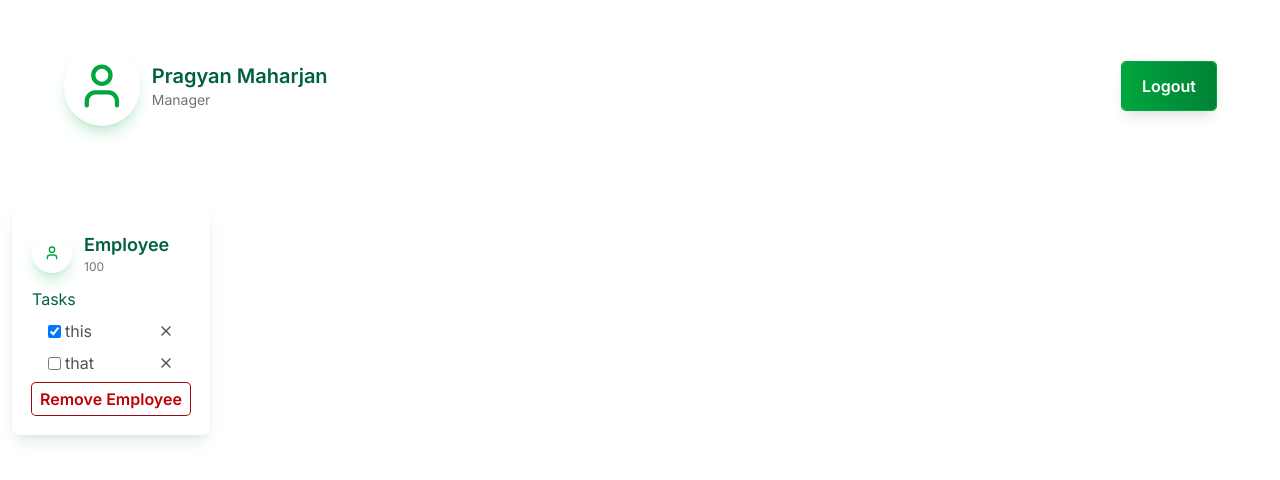
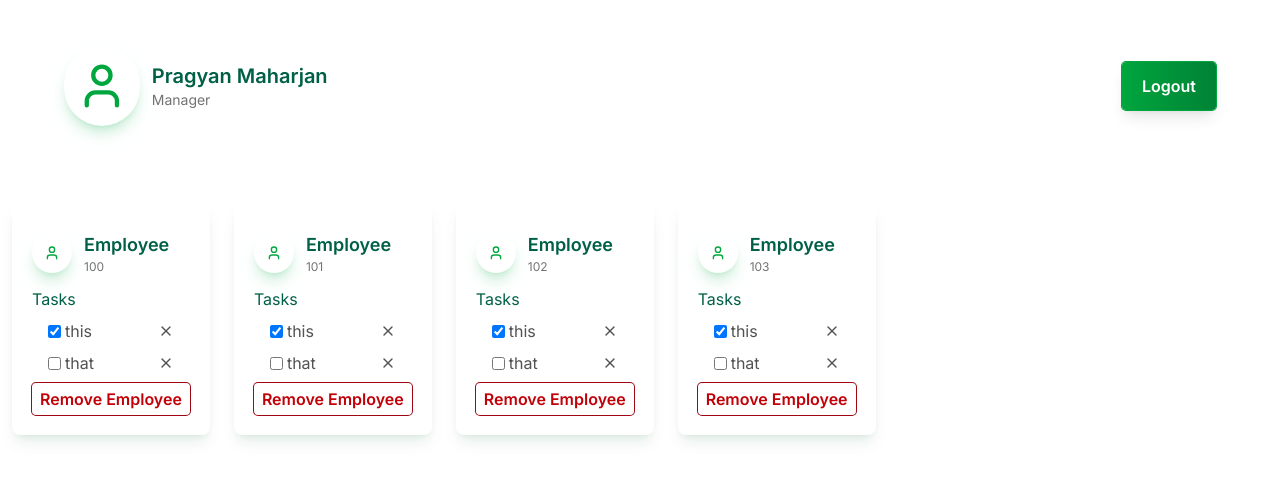
Before and after one commit to PragyanMaharjan63/EmployeeManagementSystem, a React (Vite) app: page / in a window 1280 px wide. Shown: the top 480 px of the page. Built offline with nearby package versions, Linux system fonts and the light colour scheme.

Commit message:
feat(UI): added delete and toggle tasks

```diff
--- a/src/pages/dashboard.tsx
+++ b/src/pages/dashboardManager.tsx
@@ -1,18 +1,84 @@
 import { User, X } from "lucide-react";
+import { useState } from "react";
+
+type taskType = {
+  id: number;
+  title: string;
+  isCompleted: boolean;
+};
+
+type employeeType = {
+  id: number;
+  tasks: taskType[];
+};
 
 export default function Dashboard() {
-  const employees: {
-    id: number;
-    tasks: { title: string; isCompleted: boolean }[];
-  }[] = [
+  const [employees, setEmployees] = useState<employeeType[]>([
     {
       id: 100,
       tasks: [
-        { title: "this", isCompleted: true },
-        { title: "that", isCompleted: false },
+        { id: 0, title: "this", isCompleted: true },
+        { id: 1, title: "that", isCompleted: false },
       ],
     },
-  ];
+    {
+      id: 101,
+      tasks: [
+        { id: 0, title: "this", isCompleted: true },
+        { id: 1, title: "that", isCompleted: false },
+      ],
+    },
+    {
+      id: 102,
+      tasks: [
+        { id: 0, title: "this", isCompleted: true },
+        { id: 1, title: "that", isCompleted: false },
+      ],
+    },
+    {
+      id: 103,
+      tasks: [
+        { id: 0, title: "this", isCompleted: true },
+        { id: 1, title: "that", isCompleted: false },
+      ],
+    },
+  ]);
+
+  function ToggleTask(empID: number, taskID: number) {
+    setEmployees((prev) =>
+      prev.map((employee) =>
+        employee.id !== empID
+          ? employee
+          : {
+              ...employee,
+              tasks: employee.tasks.map((task) =>
+                task.id !== taskID
+                  ? task
+                  : {
+                      ...task,
+                      isCompleted: !task.isCompleted,
+                    }
+              ),
+            }
+      )
+    );
+  }
+
+  function deleteTask(empID: number, taskID: number) {
+    setEmployees((prev) =>
+      prev.map((employee) =>
+        employee.id !== empID
+          ? employee
+          : {
+              ...employee,
+              tasks: employee.tasks.filter((task) =>
+                task.id !== taskID ? task : !task
+              ),
+            }
+      )
+    );
+  }
+
   return (
     <>
       <div className="grid grid-cols-1 overflow-x-hidden grid-row-5 h-screen gap-0">
@@ -52,19 +118,23 @@ export default function Dashboard() {
                 </div>
                 <p className="text-emerald-800">Tasks</p>
                 <div className="text-neutral-600 px-2">
-                  {employee.tasks.map((task, idx) => (
+                  {employee.tasks.map((task) => (
                     <div
-                      key={idx}
+                      key={task.id}
                       className="flex flex-row gap-1 hover:bg-green-950/10 items-center cursor-pointer pl-2 rounded-sm"
                     >
                       <input
                         type="checkbox"
                         checked={task.isCompleted}
+                        onChange={() => ToggleTask(employee.id, task.id)}
                         name="idk"
                         id="thi"
                       />
                       <p>{task.title}</p>
-                      <X className="p-1 ml-auto rounded-sm m-1 hover:bg-linear-to-l hover:from-red-700 hover:to-red-600 hover:text-white" />
+                      <X
+                        className="p-1 ml-auto rounded-sm m-1 hover:bg-linear-to-l hover:from-red-700 hover:to-red-600 hover:text-white"
+                        onClick={() => deleteTask(employee.id, task.id)}
+                      />
                     </div>
                   ))}
                 </div>
--- a/src/routes/route.tsx
+++ b/src/routes/route.tsx
@@ -1,7 +1,7 @@
 import { Routes, Route } from "react-router-dom";
 import Login from "../pages/login";
 
-import Dashboard from "../pages/dashboard";
+import Dashboard from "../pages/dashboardManager";
 export default function Router() {
   return (
     <Routes>
```
